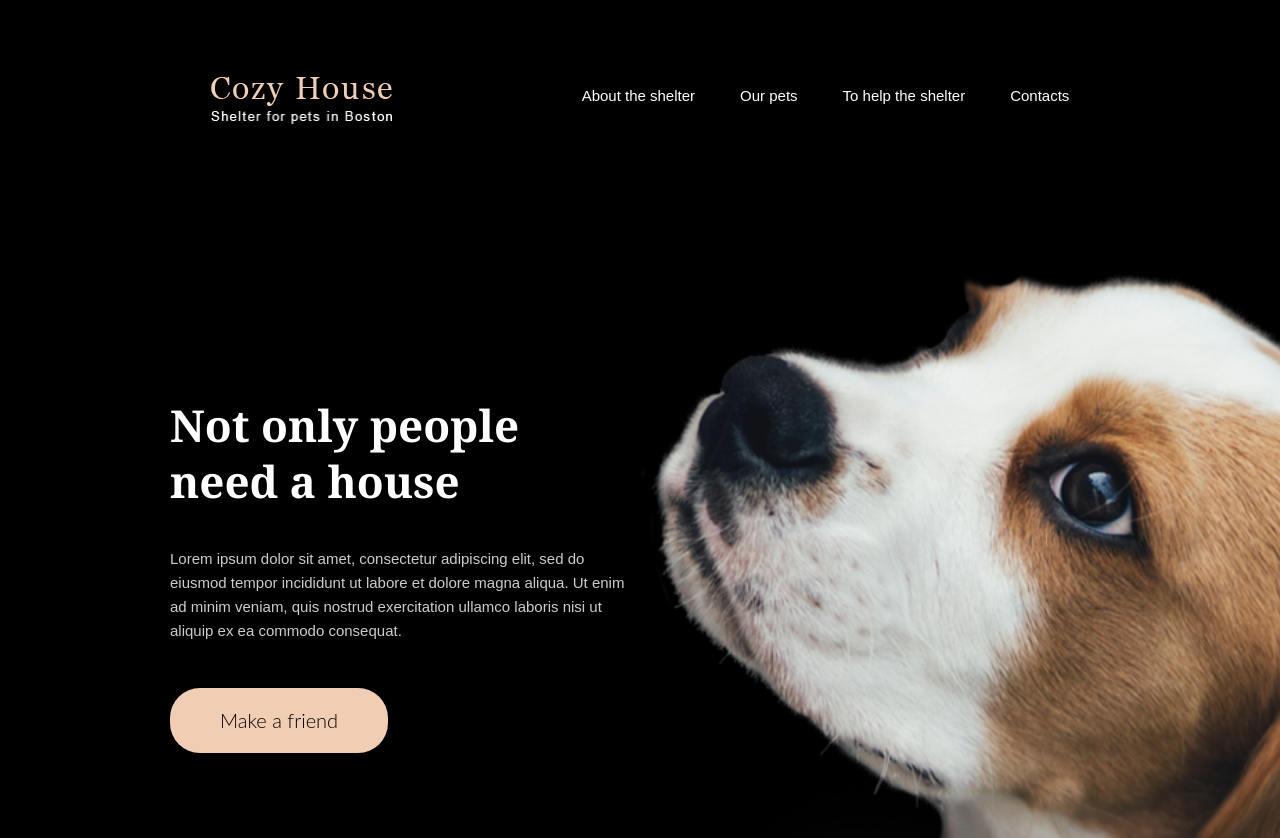
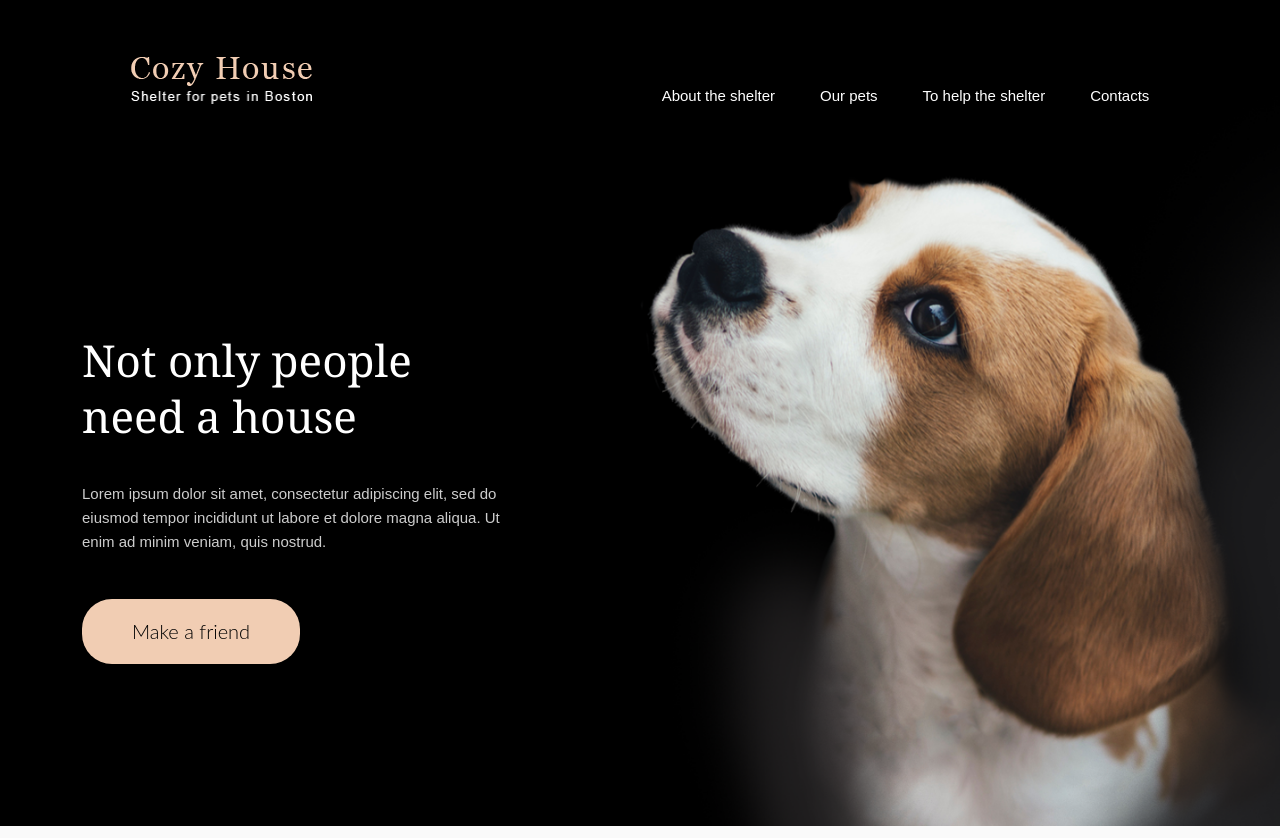
Before and after one commit to YuliyaAdamiv/CozyHouse, a website: page src/html/index.html in a window 1280 px wide. Shown: the top 838 px of the page. Drawn offline with nearby package versions, Linux system fonts and the light colour scheme; files that its build step writes are made by us from their sources; some icons are missing; files whose address does not match are found by name.

Commit message:
edit header

```diff
--- a/src/html/index.html
+++ b/src/html/index.html
@@ -50,8 +50,7 @@
         <section class="main-section">
             <h1>Not only people need a house </h1>
             <p>Lorem ipsum dolor sit amet, consectetur adipiscing elit, sed do eiusmod tempor incididunt ut labore et
-                dolore magna aliqua. Ut enim ad minim veniam, quis nostrud exercitation ullamco laboris nisi ut aliquip ex
-                ea commodo consequat.
+                dolore magna aliqua. Ut enim ad minim veniam, quis nostrud.
             </p>
             <button class="btn">Make a friend</button>
         </section>
@@ -208,29 +207,6 @@
         </section>
     </main>
     <footer class="footer" id="footer">
-        <!-- <ul class="nav-footer">
-            <li>
-                <a href="#"><img class="logo-footer" src='img/Logo.png' alt="image"></a>
-            </li>
-            <li>
-                <div class="menu-content"></div>
-            </li>
-            <li>
-                <a href="#slider">Нашe рішення</a></li>
-            <li>
-                <a href="#promo">Хто ми</a></li>
-            <li>
-                <a href="#help">Допомога</a></li>
-            <li>
-                <a href="#footer">Контакти</a></li>
-            <li>
-                <div class="menu-content"></div>
-            </li>
-            <li>
-                <a>&copy; 2020 Всі права захищені</a>
-            </li>
-        </ul> -->
-
             <div class="row">
                 <h3>For questions <br/>and suggestions</h3>
                 <div class="nav-footer">
--- a/src/scss/donation.scss
+++ b/src/scss/donation.scss
@@ -2,7 +2,7 @@
   display: grid;
   grid-template-columns: 2fr 2fr;
   grid-gap: 110px;
-  padding: 50px calc(50% - 550px);
+  padding: 50px calc(50% - 558px);
 }
 input {
   border-radius: 9px;
--- a/src/scss/footer.scss
+++ b/src/scss/footer.scss
@@ -2,7 +2,7 @@
   background-image: url(../img/Dog-footer.png);
   display: flex;
   flex-direction: row;
-  padding: 0 calc(50% - 558px);
+  padding: 0 calc(50% - 518px);
 }
 .footer h3 {
   font-size: 35px;
--- a/src/scss/header.scss
+++ b/src/scss/header.scss
@@ -27,7 +27,6 @@ input {
 }
 
 .logo {
-  margin: 20px 0;
   display: flex;
   flex-direction: column;
 }
@@ -57,7 +56,7 @@ a {
 }
 
 li {
-  margin-right: 70px;
+  margin-right: 40px;
   margin-top: 10px;
   list-style-type: none;
   &:hover {
@@ -74,7 +73,7 @@ li:last-child {
 }
 
 li:first-child {
-  margin-left: 150px;
+  margin-left: 310px;
 }
 
 .active {
@@ -215,7 +214,7 @@ li:first-child {
 
 @media (min-width: 1301px) {
   .menu-content {
-    width: 0%;
+    width: 6%;
   }
 }
 
--- a/src/scss/help.scss
+++ b/src/scss/help.scss
@@ -13,7 +13,7 @@
   line-height: 1.2;
 }
 .help {
-  padding: 0 calc(50% - 470px);
+  padding: 0 calc(50% - 558px);
   background-color: #ffffff;
 }
 .help h2 {
--- a/src/scss/main-section.scss
+++ b/src/scss/main-section.scss
@@ -1,15 +1,17 @@
-.main-section{
-    background-image: url(../img/Dog-header.png);
-    padding: 0 calc(50% - 470px);
-    background-position: center center;
-    background-size: cover;
-    padding-top: 360px;
-    height:921px;
+.main-section {
+  background-image: url(../img/Dog-header.png);
+  padding: 0 calc(50% - 558px);
+  background-position: center center;
+  background-size: cover;
+  padding-top: 5px;
+  height: 821px;
 }
 
-.main-section h1{
-    width:38%;
+.main-section h1 {
+  width: 35%;
+  padding-top: 290px;
+  font-weight: normal;
 }
-.main-section p{
-    width:50%;
+.main-section p {
+  width: 40%;
 }
--- a/src/scss/swiper.scss
+++ b/src/scss/swiper.scss
@@ -1,5 +1,5 @@
 .slider {
-  padding: 0 calc(50% - 600px);
+  padding: 0 calc(50% - 558px);
   background-position: center center;
   background-size: cover;
   padding-top: 40px;
```
Also changed, not shown: dist/css/style.css, dist/index.html.
